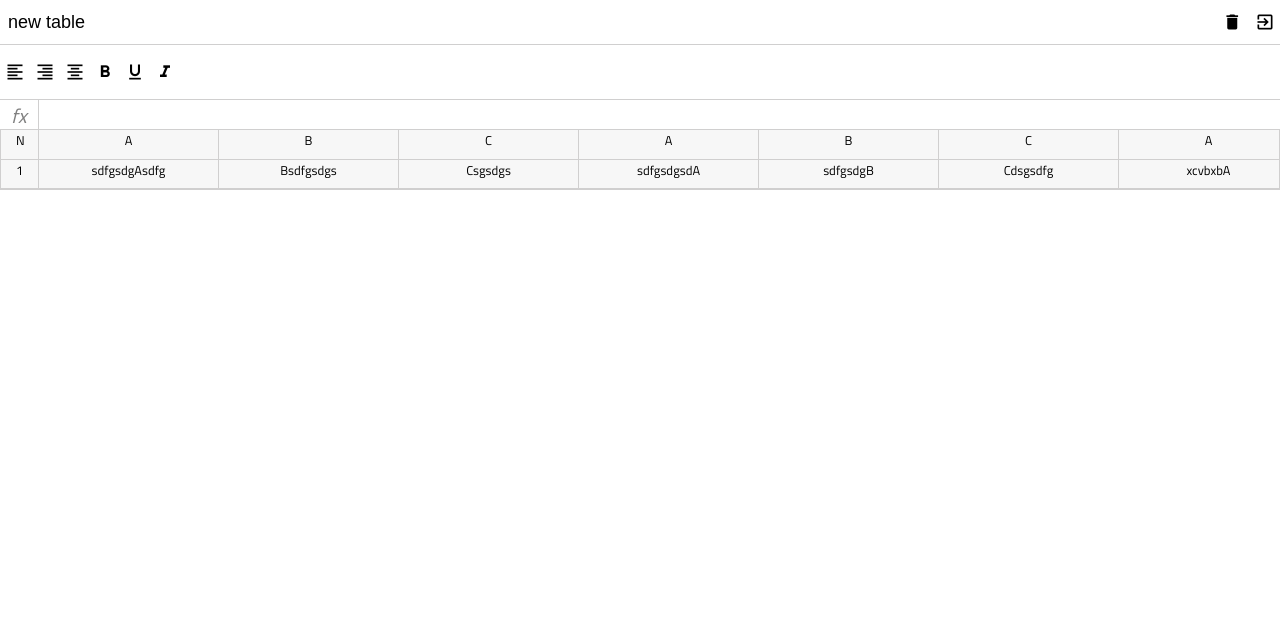
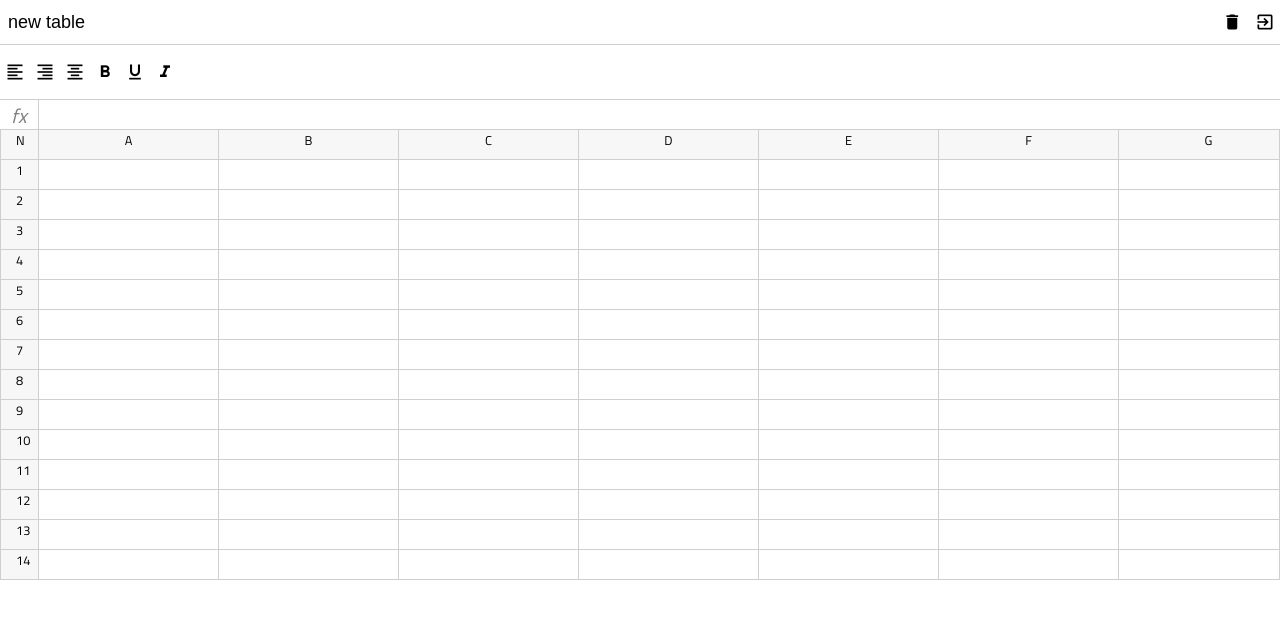
Before and after one commit to GagoEgh/EXCEL-JS, a website built with webpack: page src/index.html in a window 1280 px wide. Built offline with nearby package versions, Linux system fonts and the light colour scheme.

Commit message:
created functional table

```diff
--- a/src/components/excel/Excel.js
+++ b/src/components/excel/Excel.js
@@ -8,11 +8,12 @@ export class Excel {
 
   #createNode() {
     let excelDiv = $.create("div", "excel");
-    this.components.forEach((Component) => {
+    this.components = this.components.map((Component) => {
       let className = $.create("div", Component.className);
       const component = new Component(className);
       className.toHTML(component.html());
       excelDiv.append(className);
+      return component;
     });
 
     return excelDiv;
@@ -20,5 +21,8 @@ export class Excel {
 
   render() {
     this.$el.append(this.#createNode());
+    this.components.forEach((component) => {
+      component.init();
+    });
   }
 }
--- a/src/components/formula/Formula.js
+++ b/src/components/formula/Formula.js
@@ -4,12 +4,15 @@ export class Formula extends ExcelComponent {
   static className = "formula";
 
   constructor(node) {
-    super(node);
+    const options = {
+      name: "Formula",
+      listeners: ["input", "click"],
+    };
+    super(node, options);
   }
 
   html() {
     return `
-
       <div class="info">fx</div>
       <div
         class="div-input"
@@ -18,4 +21,10 @@ export class Formula extends ExcelComponent {
       ></div>
     `;
   }
+
+  onInput(event) {
+    console.log("Formul event: onInput", event.target.innerText);
+  }
+
+  onClick() {}
 }
--- a/src/components/table/Table.js
+++ b/src/components/table/Table.js
@@ -1,53 +1,14 @@
 import { ExcelComponent } from "../../core/Excel.component";
-export class Table extends ExcelComponent{
+import { createTableHead, createTableBody } from "./table.template";
+
+export class Table extends ExcelComponent {
   static className = "table";
-  constructor(node){
+  constructor(node) {
     super(node);
   }
 
   html() {
-    return `
-    <div class="t-head">
-      <div class="index">N</div>
-      <div class="title">
-        <div class="title-block">A</div>
-        <div class="title-block">B</div>
-        <div class="title-block">C</div>
-        <div class="title-block">A</div>
-        <div class="title-block">B</div>
-        <div class="title-block">C</div>
-        <div class="title-block">A</div>
-        <div class="title-block">B</div>
-        <div class="title-block">C</div>
-        <div class="title-block">B</div>
-        <div class="title-block">C</div>
-        <div class="title-block">A</div>
-        <div class="title-block">B</div>
-        <div class="title-block">C</div>
-        <div class="title-block">D</div>
-        <div class="title-block">F</div>
-        <div class="title-block">G</div>
-      </div>
-    </div>
-    <div class="t-main">
-      <div class="index">1</div>
-      <div class="title">
-        <div class="title-block">sdfgsdgAsdfg</div>
-        <div class="title-block">Bsdfgsdgs</div>
-        <div class="title-block">Csgsdgs</div>
-        <div class="title-block">sdfgsdgsdA</div>
-        <div class="title-block">sdfgsdgB</div>
-        <div class="title-block">Cdsgsdfg</div>
-        <div class="title-block">xcvbxbA</div>
-        <div class="title-block">Bsdfgsg</div>
-        <div class="title-block">sdfgfsdgC</div>
-        <div class="title-block">sfgsgB</div>
-        <div class="title-block">sdfgsgC</div>
-        <div class="title-block">Afsdgs</div>
-        <div class="title-block">sdfgsgB</div>
-        <div class="title-block">sdfgsdgsC</div>
-      </div>
-    </div>
-    `;
+    this.$node.append(createTableHead());
+    this.$node.append(createTableBody(14));
   }
 }
--- /dev/null
+++ b/src/components/table/table.template.js
@@ -0,0 +1,66 @@
+import { $ } from "@core/dom";
+
+const charCode = {
+  A: 65,
+  Z: 91,
+};
+
+function createArray() {
+  const size = charCode.Z - charCode.A;
+  let chars = new Array(size).fill("");
+  return chars;
+}
+
+function createChars() {
+  let chars = createArray();
+  chars = chars.map(
+    (item, index) => (item = String.fromCodePoint(charCode.A + index))
+  );
+  return chars;
+}
+
+function createTitleBlock(chars) {
+  let titleDiv = $.create("div", "title");
+  if (chars.length > 0) {
+    chars.forEach((item) => {
+      let titleBlock = $.create("div", "title-block");
+      titleBlock.$node.setAttribute("contenteditable", "true");
+      titleBlock.$node.setAttribute("spellcheck", "false");
+      titleBlock.toHTML(item);
+      titleDiv.append(titleBlock);
+    });
+  }
+
+  return titleDiv;
+}
+
+function createTitle(fn) {
+  const chars = fn;
+  return createTitleBlock(chars);
+}
+
+export function createTableHead() {
+  let titleHead = $.create("div", "t-head");
+  let index = $.create("div", "index");
+  index.toHTML("N");
+  titleHead.append(index);
+  titleHead.append(createTitle(createChars()));
+  return titleHead.$node;
+}
+
+export function createTableBody(columns = 20) {
+  let chars = createArray();
+  let block = $.create("div");
+  for (let i = 0; i < columns; i++) {
+    let mainNode = $.create("div", "t-main");
+    let index = $.create("div", "index");
+    index.toHTML("" + (i + 1));
+    mainNode.append(index);
+    let titleDiv = createTitleBlock(chars);
+    mainNode.append(titleDiv);
+
+    block.append(mainNode);
+  }
+
+  return block.$node;
+}
--- a/src/components/toolbar/Toolbar.js
+++ b/src/components/toolbar/Toolbar.js
@@ -1,8 +1,14 @@
 import { ExcelComponent } from "../../core/Excel.component";
+
 export class Toolbar extends ExcelComponent {
   static className = "toolbar";
+
   constructor(node) {
-    super(node);
+    const options = {
+      name: "Toolbar",
+      listeners: ["click"],
+    };
+    super(node, options);
   }
 
   html() {
@@ -15,4 +21,8 @@ export class Toolbar extends ExcelComponent {
       <i class="material-icons">format_italic</i>
     `;
   }
+
+  onClick(event) {
+    console.log("toolbar click", event.target);
+  }
 }
--- a/src/core/Dom.js
+++ b/src/core/Dom.js
@@ -23,6 +23,16 @@ class Dom {
 
     return this.$node.outerHTML.trim();
   }
+
+  on(event, callback) {
+    addEventListener(event, callback);
+  }
+
+  off(event, callback) {
+    removeEventListener(event, callback);
+  }
+
+
 }
 
 export const $ = (el) => {
--- a/src/core/DomListener.js
+++ b/src/core/DomListener.js
@@ -0,0 +1,29 @@
+import { capitalizeLetter } from "./helpers";
+
+export class DomListener {
+  constructor(node, listeners = []) {
+    this.$node = node;
+    this.listeners = listeners;
+  }
+
+  initEventListener() {
+    this.listeners.forEach((listener) => {
+      let eventName = concatEvent(listener);
+      this[eventName] = this[eventName].bind(this);
+      this.$node.on(listener, this[eventName]);
+    });
+  }
+
+  removeEventListener() {
+    this.listeners.forEach((listener) => {
+      let eventName = concatEvent(listener);
+      this[eventName] = this[eventName].bind(this);
+
+      this.$node.off(listener, this[eventName]);
+    });
+  }
+}
+
+function concatEvent(listener) {
+  return "on" + capitalizeLetter(listener);
+}
--- a/src/core/Excel.component.js
+++ b/src/core/Excel.component.js
@@ -1,11 +1,22 @@
-export class ExcelComponent {
-  constructor(node) {
-    if(!node){
-      throw new Error('node is not declaret')
+import { DomListener } from "./DomListener";
+
+export class ExcelComponent extends DomListener {
+  constructor(node, options = {}) {
+    super(node, options.listeners);
+    if (!node) {
+      throw new Error("node is not declaret");
     }
   }
 
   html() {
     return "";
   }
+
+  init() {
+    this.initEventListener();
+  }
+
+  destroy() {
+    this.removeEventListener();
+  }
 }
--- /dev/null
+++ b/src/core/helpers.js
@@ -0,0 +1,3 @@
+export function capitalizeLetter(str) {
+  return str[0].toUpperCase() + str.slice(1);
+}
--- a/src/scss/table.scss
+++ b/src/scss/table.scss
@@ -24,12 +24,17 @@
       height: inherit;
       border-right: 1px solid $border_color;
     }
+
+
   }
 
   .t-main{
     display: flex;
     height: 30px;
-    border-bottom: 1px solid $border_color;
+    // border-bottom: 1px solid $border_color;
+    .title-block{
+      background-color: white;
+    }
   }
 
   .index{
```
